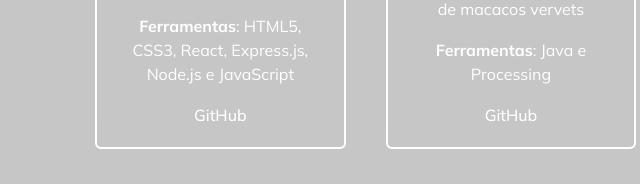
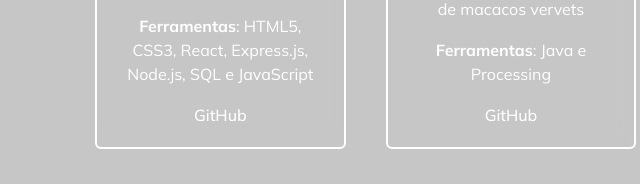
Before and after one commit to henrimachado/henriquemachado, a plain HTML site: page index.html in a window 1280 px wide. Shown: the part 2944-3128 px from the top of the page, 129-769 px from the left. Drawn offline with nearby package versions, Linux system fonts and the light colour scheme.

Commit message:
Correção 4patas

```diff
--- a/index.html
+++ b/index.html
@@ -310,7 +310,7 @@
                                 <p class="card-text font-mulish">Sistema de registro de animais, adotantes e adoções
                                     para ONG de resgate de animais</p>
                                 <p class="card-text font-mulish"><b>Ferramentas</b>: HTML5, CSS3, React, Express.js,
-                                    Node.js e
+                                    Node.js, SQL e
                                     JavaScript</p>
                                 <div class="card-buttons font-mulish ">
                                     <a href="https://github.com/henrimachado/casa4patas" class="card-btn fw-medium"
```
